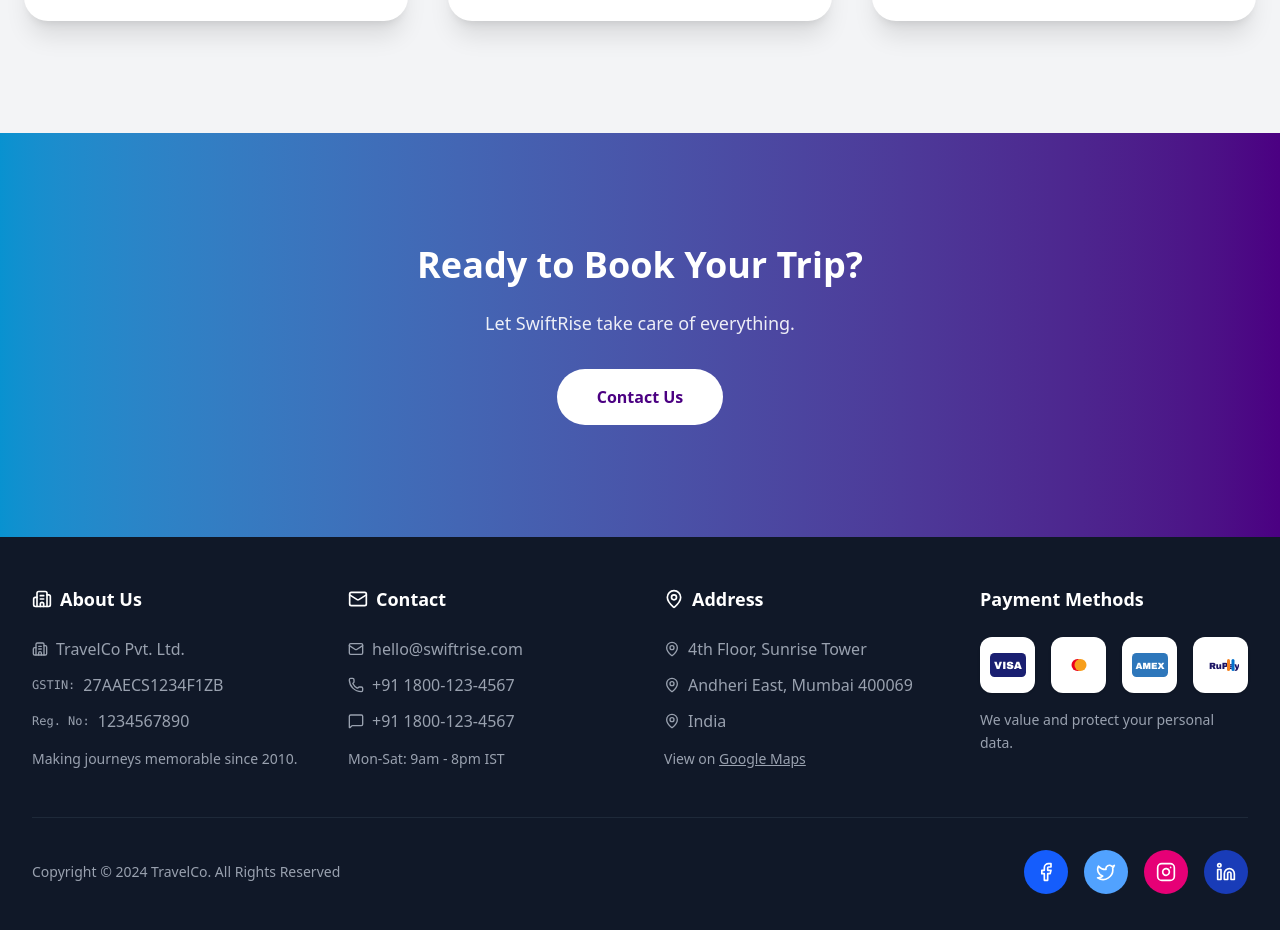
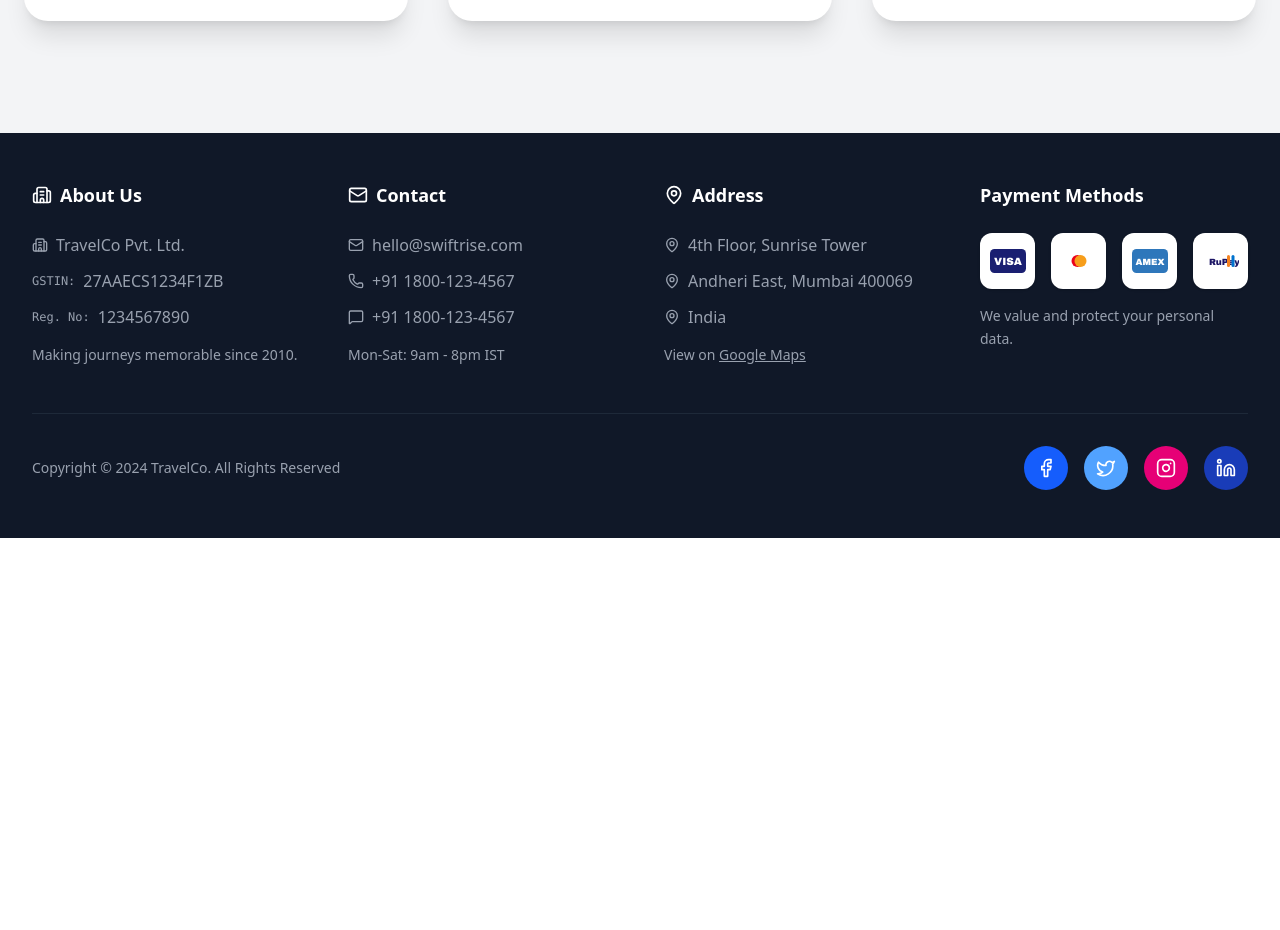
Before and after one commit to aryankumarsingh99/Tour-Travel, a React (Vite) app in the folder Swiftrise/frontend/: page /services in a window 1280 px wide. Shown: the part 2114-3044 px from the top of the page. After the commit the page ends 2652 px from the top, so only its background shows below. Built offline with nearby package versions, Linux system fonts and the light colour scheme.

Commit message:
design changed

```diff
--- a/Swiftrise/frontend/src/Pages/About.jsx
+++ b/Swiftrise/frontend/src/Pages/About.jsx
@@ -118,7 +118,7 @@ function About() {
           </div>
         </section>
 
-        {/* OUR STORY (RESTORED + ANIMATED) */}
+        {/* OUR STORY */}
         <section className="max-w-7xl mx-auto px-6 py-24">
           <div className="grid md:grid-cols-2 gap-16 items-center">
             <div>
@@ -146,7 +146,7 @@ function About() {
             <img
               src="https://images.unsplash.com/photo-1469854523086-cc02fe5d8800?w=600&h=700&fit=crop"
               alt="Our Story"
-              className="rounded-3xl shadow-2xl w-full max-w-md mx-auto transition-all duration-700 hover:scale-105 hover:shadow-3xl"
+              className="rounded-3xl shadow-2xl w-full max-w-md mx-auto transition-all duration-700 hover:scale-105"
             />
           </div>
         </section>
@@ -198,7 +198,7 @@ function About() {
                   <h3 className="font-semibold text-lg text-gray-900 transition group-hover:text-[#4B0082]">
                     {member.name}
                   </h3>
-                  <p className="text-[#0892D0] text-sm mb-2 transition group-hover:scale-105">
+                  <p className="text-[#0892D0] text-sm mb-2">
                     {member.role}
                   </p>
                   <p className="text-gray-600 text-sm">
@@ -207,21 +207,6 @@ function About() {
                 </div>
               </div>
             ))}
-          </div>
-        </section>
-
-        {/* CTA */}
-        <section className="py-24 bg-gradient-to-r from-[#0892D0] to-[#4B0082] text-white text-center">
-          <div className="max-w-3xl mx-auto px-6">
-            <h2 className="text-4xl font-bold mb-6 transition duration-500 hover:scale-105">
-              Ready to Start Your Adventure?
-            </h2>
-            <p className="mb-8 text-lg text-white/90">
-              Join thousands of travelers who trust SwiftRise.
-            </p>
-            <button className="bg-white text-[#4B0082] px-10 py-4 rounded-full font-bold transition-all duration-500 hover:scale-110 hover:shadow-2xl hover:shadow-white/40">
-              Get in Touch
-            </button>
           </div>
         </section>
 
@@ -259,7 +244,7 @@ function StatCard({ Icon, value, label }) {
 
   return (
     <div className="bg-white rounded-2xl shadow-xl p-6 text-center transition-all duration-500 hover:-translate-y-3 hover:shadow-2xl hover:scale-105">
-      <Icon className="w-8 h-8 mx-auto mb-3 text-[#4B0082] transition duration-500 hover:rotate-12 hover:scale-110" />
+      <Icon className="w-8 h-8 mx-auto mb-3 text-[#4B0082]" />
       <div className="text-2xl font-bold text-gray-900">
         {count.toLocaleString()}+
       </div>
@@ -271,7 +256,7 @@ function StatCard({ Icon, value, label }) {
 function Feature({ text }) {
   return (
     <div className="flex items-center gap-3 text-gray-700 transition duration-300 hover:translate-x-2">
-      <CheckCircle className="w-5 h-5 text-[#0892D0] transition duration-300 hover:scale-110" />
+      <CheckCircle className="w-5 h-5 text-[#0892D0]" />
       {text}
     </div>
   );
--- a/Swiftrise/frontend/src/Pages/Services.jsx
+++ b/Swiftrise/frontend/src/Pages/Services.jsx
@@ -253,21 +253,6 @@ export default function Services() {
           </div>
         </section>
 
-        {/* CTA */}
-        <section className="py-28 bg-gradient-to-r from-[#0892D0] to-[#4B0082] text-white text-center">
-          <div className="max-w-3xl mx-auto px-6">
-            <h2 className="text-4xl font-bold mb-6">
-              Ready to Book Your Trip?
-            </h2>
-            <p className="mb-8 text-lg text-white/90">
-              Let SwiftRise take care of everything.
-            </p>
-            <button className="bg-white text-[#4B0082] px-10 py-4 rounded-full font-bold hover:scale-105 transition">
-              Contact Us
-            </button>
-          </div>
-        </section>
-
       </div>
 
       <Footer />
```
